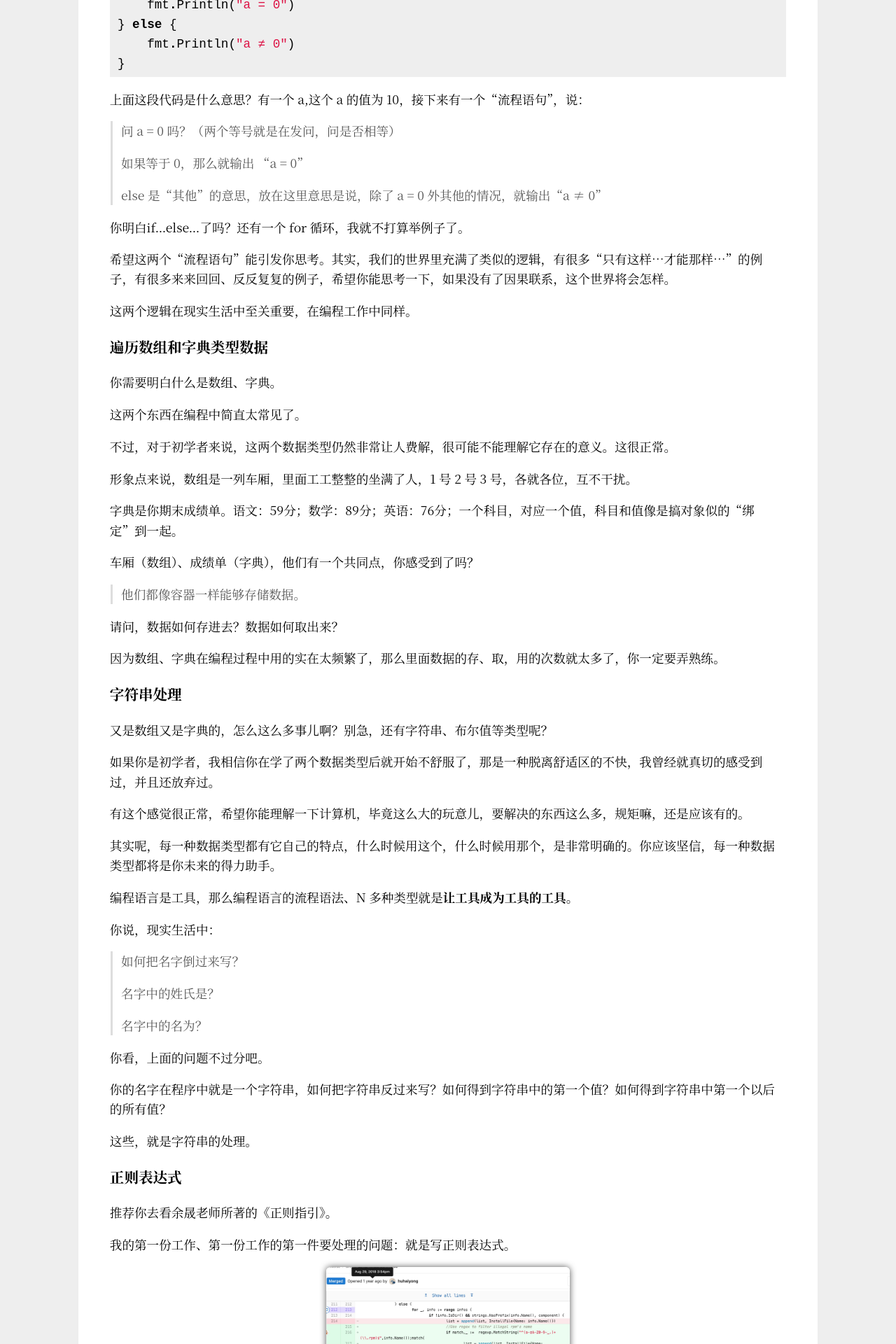
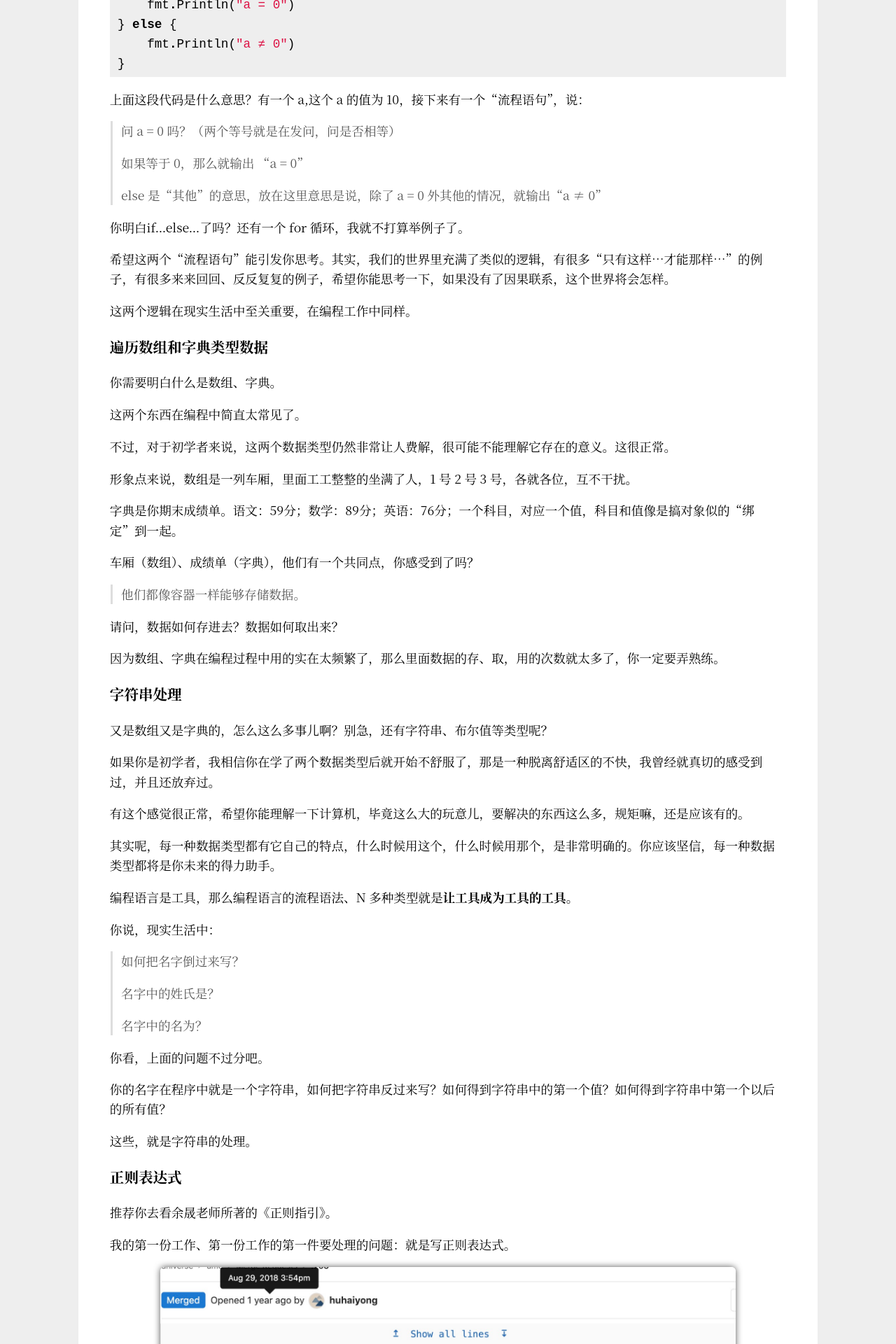
Before and after one commit to Haiyung/haiyung.github.io, a Jekyll site: the page built from _posts/2019-10-27-minimum-skills-in-the-first-year-of-development.md, in a window 1280 px wide. Shown: the part 4480-6400 px from the top of the page at 70% size. Built offline with Jekyll 4.4.1, drawn with Linux system fonts in a browser that asks for light colours.

Commit message:
article: update article

```diff
--- a/_posts/2019-10-27-minimum-skills-in-the-first-year-of-development.md
+++ b/_posts/2019-10-27-minimum-skills-in-the-first-year-of-development.md
@@ -217,7 +217,7 @@ if a == 0 {
 我的第一份工作、第一份工作的第一件要处理的问题：就是写正则表达式。
 
 <p>
-    <img src="/images/my_first_programming.png" width="36%">
+    <img src="/images/my_first_programming.png" width="85%">
 </p>
 
 ### 排序和分页
```
